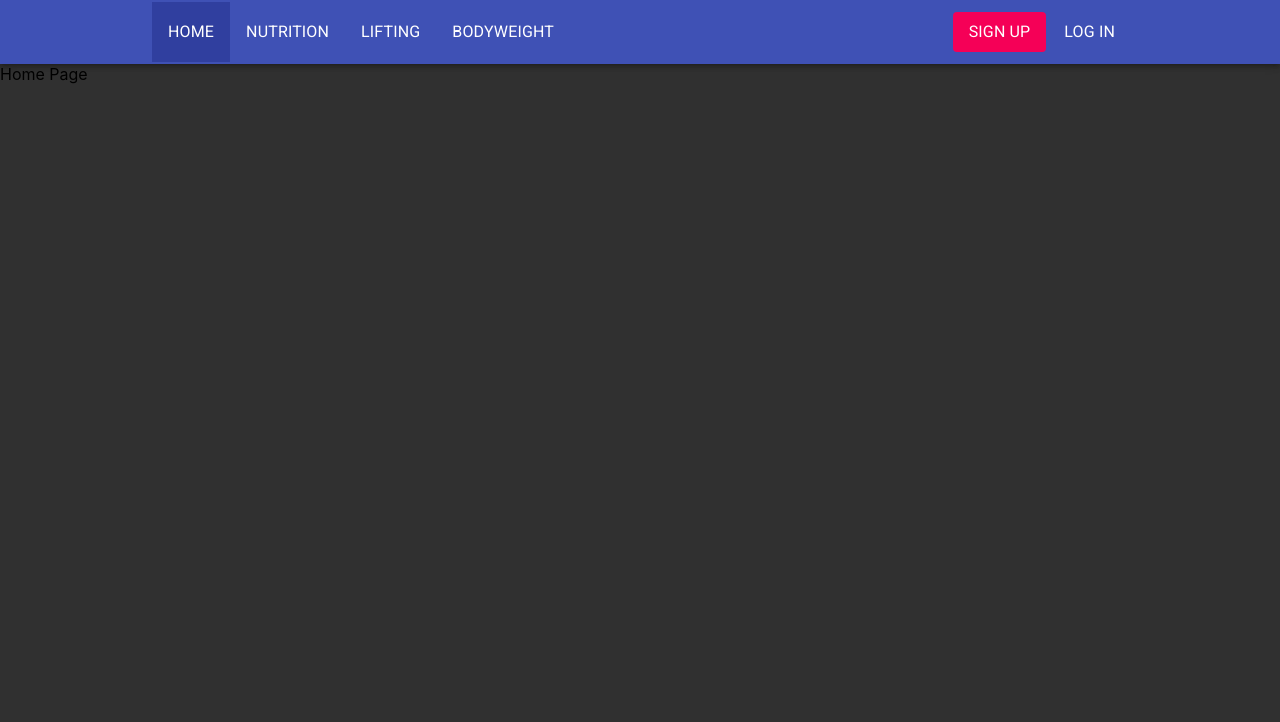
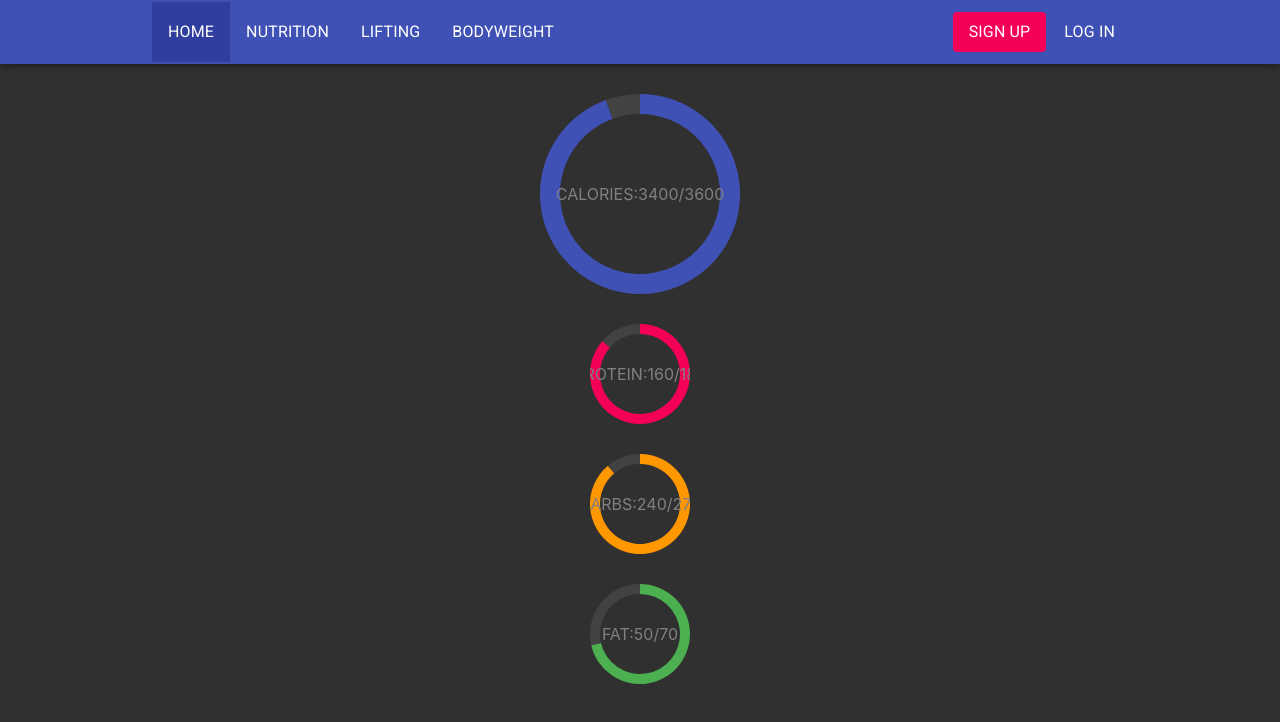
Before and after one commit to overchuki/graph-pr, a React (Create React App) app in the folder frontend/: page / in a window 1280 px wide. Shown: the top 722 px of the page. Built offline with nearby package versions, Linux system fonts and the light colour scheme.

Commit message:
circular progress

```diff
--- a/frontend/package.json
+++ b/frontend/package.json
@@ -16,6 +16,7 @@
     "@types/react-dom": "^17.0.9",
     "@types/react-redux": "^7.1.18",
     "@types/react-router-dom": "^5.1.8",
+    "@types/recharts": "^2.0.0",
     "@types/validator": "^13.6.3",
     "axios": "^0.21.1",
     "bootstrap": "^5.0.2",
@@ -26,6 +27,7 @@
     "react-redux": "^7.2.4",
     "react-router-dom": "^5.2.0",
     "react-scripts": "4.0.3",
+    "recharts": "^2.1.0",
     "redux": "^4.1.1",
     "typescript": "^4.3.5",
     "validator": "^13.6.0",
--- /dev/null
+++ b/frontend/src/components/CircleChart.tsx
@@ -0,0 +1,120 @@
+import { PieChart, Pie, Cell, Label } from "recharts";
+import { useTheme } from "@material-ui/core/styles";
+import Grid from "@material-ui/core/Grid";
+
+type chartPropObj = {
+    name: string;
+    primaryColor: string;
+    overColor: string;
+    consumed: number;
+    total: number;
+};
+
+interface Props {
+    sizing: {
+        sideLength: number;
+        maxRadius: number;
+        lineRadius: number;
+        lineSpacing: number;
+    };
+    pieData: Array<chartPropObj>;
+    centerText: boolean;
+}
+
+type dataObjValue = {
+    value: number;
+    color: string;
+};
+
+type dataDisplayObj = {
+    name: string;
+    data: dataObjValue[];
+    inner: number;
+    outer: number;
+    angle: [number, number];
+    original: {
+        consumed: number;
+        total: number;
+    };
+};
+
+const CircleChart: React.FC<Props> = ({ sizing, pieData, centerText }) => {
+    const theme = useTheme();
+    const startAngle = 90;
+
+    const getDataObj = (chartData: chartPropObj, inner: number, outer: number): dataDisplayObj => {
+        let over = 0;
+        let under = 0;
+        if (chartData.consumed < chartData.total) {
+            under = chartData.total - chartData.consumed;
+        } else if (chartData.consumed > chartData.total) {
+            over = chartData.consumed - chartData.total;
+        }
+
+        let data = [
+            { value: over, color: chartData.overColor },
+            { value: chartData.consumed - over, color: chartData.primaryColor },
+            { value: under, color: theme.palette.background.paper },
+        ];
+        let angle: [number, number] = [startAngle, startAngle - 360];
+
+        return {
+            name: chartData.name,
+            original: {
+                consumed: chartData.consumed,
+                total: chartData.total,
+            },
+            data,
+            inner,
+            outer,
+            angle,
+        };
+    };
+
+    const dataArr: Array<dataDisplayObj> = pieData.map((entry, index) => {
+        let outer = sizing.maxRadius - sizing.lineRadius * index - sizing.lineSpacing * index;
+        console.log(outer - sizing.lineRadius, outer);
+        return getDataObj(entry, outer - sizing.lineRadius, outer);
+    });
+
+    return (
+        <Grid item style={{ paddingTop: "30px" }}>
+            <PieChart width={sizing.sideLength} height={sizing.sideLength}>
+                {dataArr.map((entry, index) => {
+                    return (
+                        <Pie
+                            key={`pie-${index}`}
+                            data={entry.data}
+                            dataKey={"value"}
+                            stroke="none"
+                            cx="50%"
+                            cy="50%"
+                            startAngle={entry.angle[0]}
+                            endAngle={entry.angle[1]}
+                            innerRadius={entry.inner}
+                            outerRadius={entry.outer}
+                            animationEasing="ease"
+                        >
+                            {centerText && dataArr.length === 1 ? (
+                                <Label
+                                    value={`${entry.name.toUpperCase()}:${entry.original.consumed}/${entry.original.total}`}
+                                    position="center"
+                                    style={{
+                                        maxWidth: sizing.maxRadius,
+                                    }}
+                                />
+                            ) : (
+                                ""
+                            )}
+                            {entry.data.map((cellEntry, cellIndex) => (
+                                <Cell key={`cell-${cellIndex}`} fill={cellEntry.color} />
+                            ))}
+                        </Pie>
+                    );
+                })}
+            </PieChart>
+        </Grid>
+    );
+};
+
+export default CircleChart;
--- a/frontend/src/views/Home.tsx
+++ b/frontend/src/views/Home.tsx
@@ -1,5 +1,80 @@
+import Grid from "@material-ui/core/Grid";
+import CircleChart from "../components/CircleChart";
+import { useTheme } from "@material-ui/core/styles";
+
 const Home = () => {
-    return <div>Home Page</div>;
+    const theme = useTheme();
+    const calorieSizing = {
+        lineRadius: 20,
+        lineSpacing: 10,
+        maxRadius: 100,
+        sideLength: 200,
+    };
+    const macroSizing = {
+        lineRadius: 10,
+        lineSpacing: 10,
+        maxRadius: 50,
+        sideLength: 100,
+    };
+
+    return (
+        <Grid container>
+            <Grid item container alignItems="center" justifyContent="center" direction="column">
+                <CircleChart
+                    sizing={calorieSizing}
+                    pieData={[
+                        {
+                            name: "Calories",
+                            consumed: 3400,
+                            total: 3600,
+                            primaryColor: theme.palette.primary.main,
+                            overColor: theme.palette.error.main,
+                        },
+                    ]}
+                    centerText={true}
+                />
+                <CircleChart
+                    sizing={macroSizing}
+                    pieData={[
+                        {
+                            name: "Protein",
+                            consumed: 160,
+                            total: 185,
+                            primaryColor: theme.palette.secondary.main,
+                            overColor: theme.palette.error.main,
+                        },
+                    ]}
+                    centerText={true}
+                />
+                <CircleChart
+                    sizing={macroSizing}
+                    pieData={[
+                        {
+                            name: "Carbs",
+                            consumed: 240,
+                            total: 270,
+                            primaryColor: theme.palette.warning.main,
+                            overColor: theme.palette.error.main,
+                        },
+                    ]}
+                    centerText={true}
+                />
+                <CircleChart
+                    sizing={macroSizing}
+                    pieData={[
+                        {
+                            name: "Fat",
+                            consumed: 50,
+                            total: 70,
+                            primaryColor: theme.palette.success.main,
+                            overColor: theme.palette.error.main,
+                        },
+                    ]}
+                    centerText={true}
+                />
+            </Grid>
+        </Grid>
+    );
 };
 
 export default Home;
```
Also changed, not shown: 1 other file (tests, documents, lock files or other folders).
